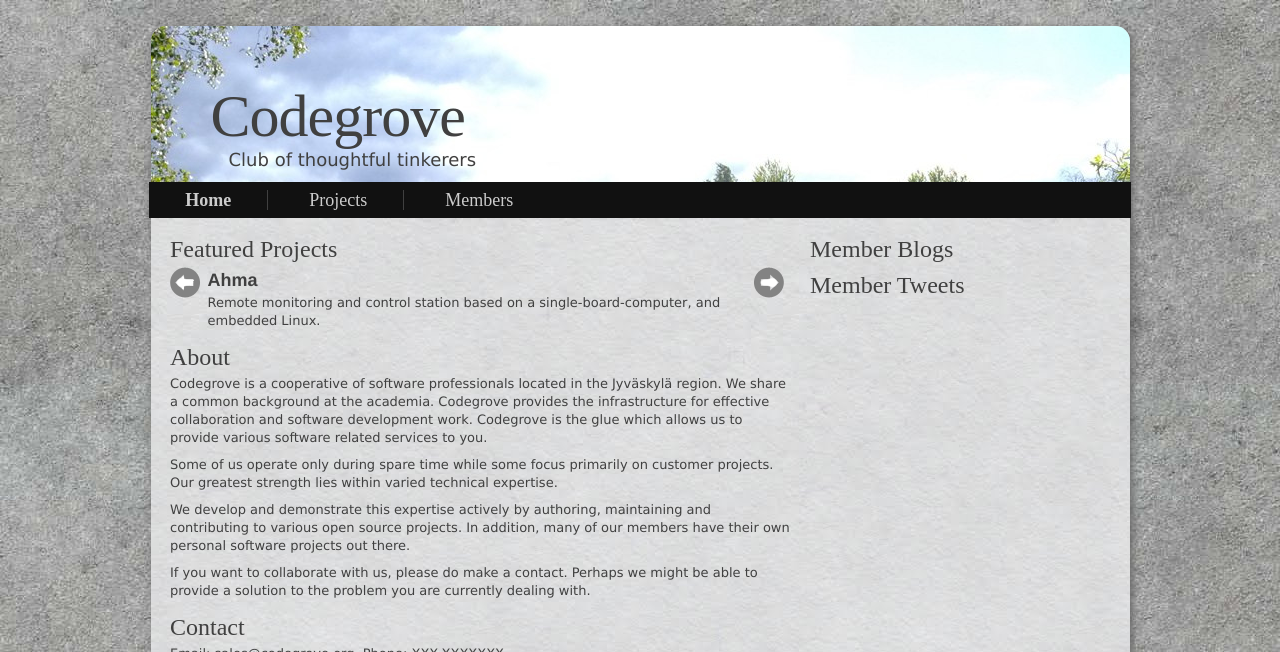
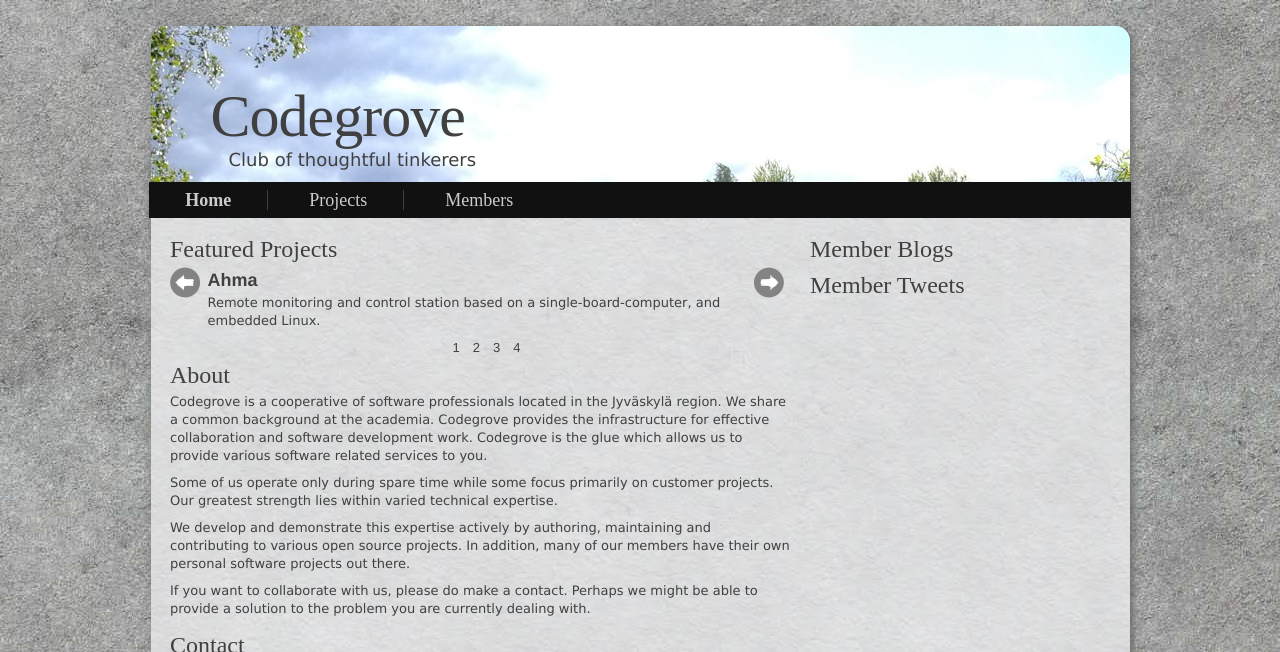
Before and after one commit to koodilehto/koodilehto-site, a Jekyll site: the page built from index.html, in a window 1280 px wide, cut to the strip 0-652 px from the top of the page. Built offline with Jekyll 4.4.1, drawn with Linux system fonts in a browser that asks for light colours; nearby versions of some CDN libraries; some web fonts are replaced.

Commit message:
Add pages to carousel

```diff
--- a/css/index.css
+++ b/css/index.css
@@ -1,23 +1,28 @@
 /* carousel */
-.left.icon {
+#projects .left.button {
     float: left;
     background: url(../images/arrow_left.png) no-repeat 0 -31px; /* bxslider */
     padding-right: 0.5em;
 }
 
-.right.icon {
+#projects .right.button {
     float: right;
     background: url(../images/arrow_right.png) no-repeat 0 -31px; /* bxslider */
     padding-left: 0.5em;
 }
 
-.left.icon, .right.icon {
+#projects .button {
     width: 31px;
     height: 31px;
+    cursor: pointer;
 }
 
-.icon {
-    cursor: pointer;
+#projects .navi {
+    text-align: center;
+}
+
+#projects .navi .button {
+    margin-left: 1em;
 }
 
 /* widgets */
--- a/index.html
+++ b/index.html
@@ -9,8 +9,8 @@ js: index
     <div class="span8">
         <h2>Featured Projects</h2>
         <div id="projects">
-            <div class="left icon"></div>
-            <div class="right icon"></div>
+            <div class="left button"></div>
+            <div class="right button"></div>
             <div class="slides">
                 <div>
                     <h3>Ahma</h3>
@@ -29,6 +29,7 @@ js: index
                     <p>To be revealed!</p>
                 </div>
             </div>
+            <div class="navi"></div>
         </div>
 
         <h2>About</h2>
--- a/js/jquery.caro.js
+++ b/js/jquery.caro.js
@@ -6,12 +6,12 @@
     var delay = opts.delay;
     var pos = 0;
     var amount = $slides.length;
-    var max = amount * 100;
+    var $navi = $elem.find('.navi');
 
     $slideContainer.css('overflow', 'hidden');
     $wrapper.css({
       position: 'relative',
-      width: max + '%'
+      width: (amount * 100) + '%'
     });
 
     $slides.each(function(i, e) {
@@ -22,26 +22,41 @@
       });
     });
 
+    function move() {
+      $wrapper.animate({left: (pos * 100) + '%'}, delay);
+    }
+
     $elem.find('.left').on('click', function() {
-      pos += 100;
+      pos++;
 
       if(pos > 0) {
         pos = 0;
       }
       else {
-        $wrapper.animate({left: pos + '%'}, delay);
+        move();
       }
     });
 
     $elem.find('.right').on('click', function() {
-      pos -= 100;
+      pos--;
 
-      if(pos <= -max) {
-        pos = -max + 100;
+      if(pos <= -amount) {
+        pos = -amount + 1;
       }
       else {
-        $wrapper.animate({left: pos + '%'}, delay);
+        move();
       }
+    });
+
+    function moveTo(i) {
+      pos = pos - (i + pos);
+      move();
+    }
+
+    $pages = $slides.each(function(i, k) {
+      $('<div>').css('display', 'inline').text(i + 1).on('click', function() {
+        moveTo(i);
+      }).appendTo($navi).addClass('button');
     });
   }
 
```
